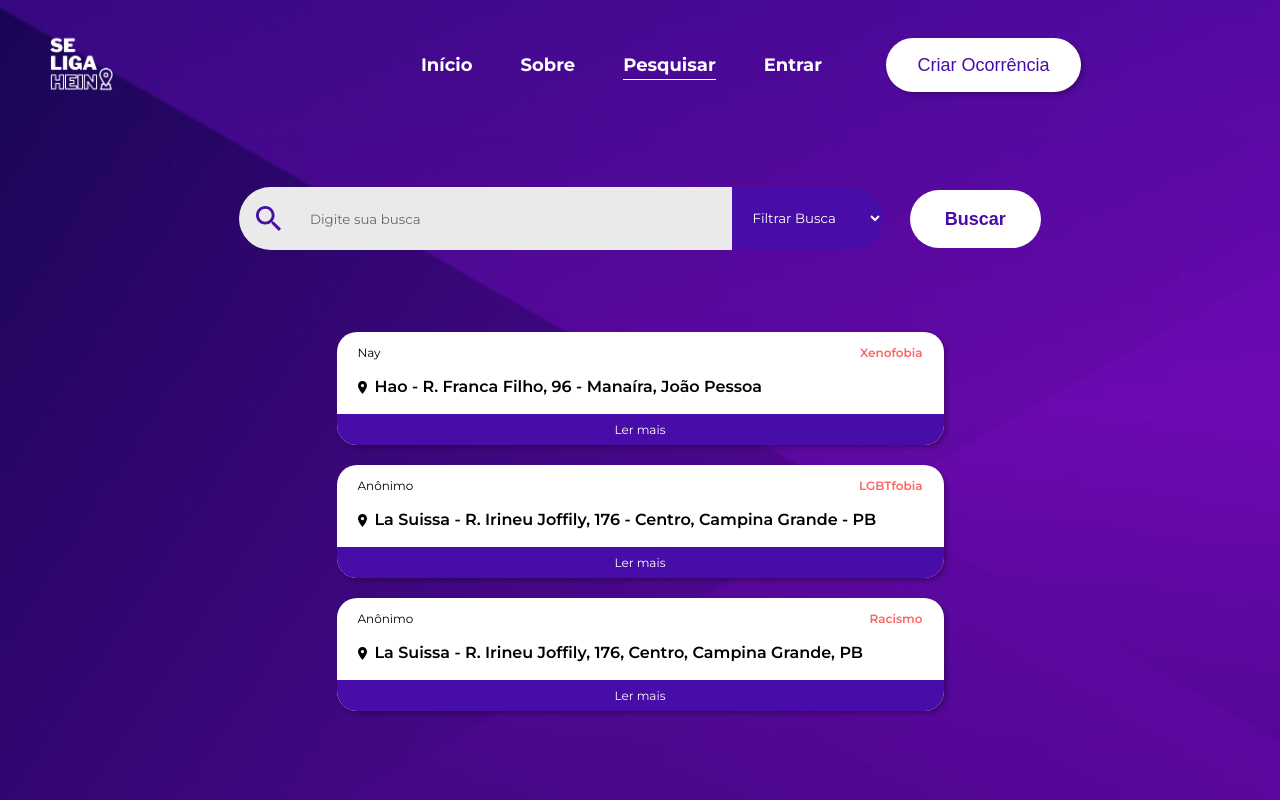
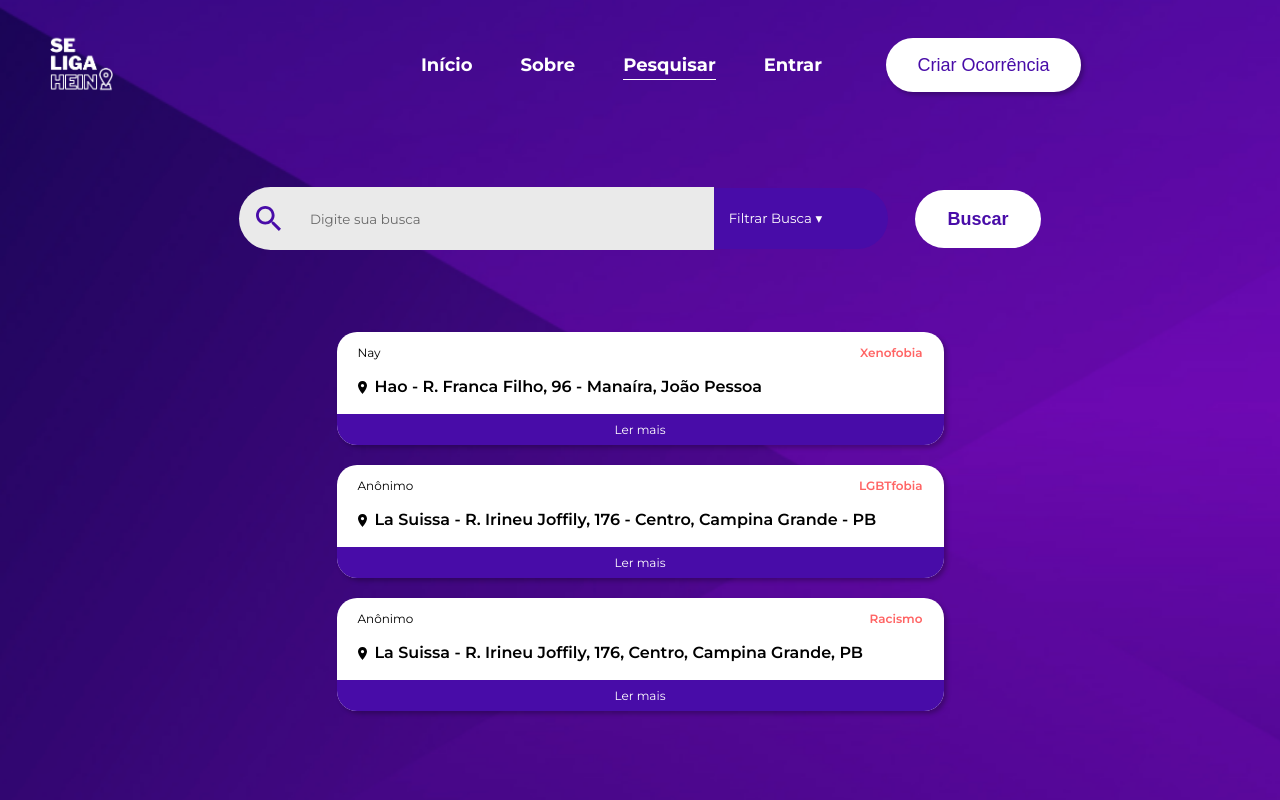
Before and after one commit to nmaia19/se_liga_hein, a React (Create React App) app: page /search in a window 1280 px wide. Shown: the top 800 px of the page. Built offline with nearby package versions, Linux system fonts and the light colour scheme.

Commit message:
troquei a seta e aumentei o tamanho do select do filtro da página Pesquisar

```diff
--- a/src/pages/Search/index.js
+++ b/src/pages/Search/index.js
@@ -175,7 +175,7 @@ function Search() {
           name="category"
           onChange={handleSelectChange}
         >
-          <option value="clear">Filtrar Busca</option>
+          <option value="clear">Filtrar Busca ▾</option>
           {filters.map(filter => (
             <option key={filter} value={filter}>
               {filter}
--- a/src/pages/Search/styles.css
+++ b/src/pages/Search/styles.css
@@ -42,13 +42,16 @@
 
 .search__select {
   margin: 0;
-  width: 153px;
+  width: 195px;
   height: 61px;
+  padding-left: 15px;
 
   text-align: left;
   background: #480ca8;
   border-radius: 0px 40px 40px 0px;
   color: white;
+
+  appearance: none;
 }
 
 .search__btn {
```
